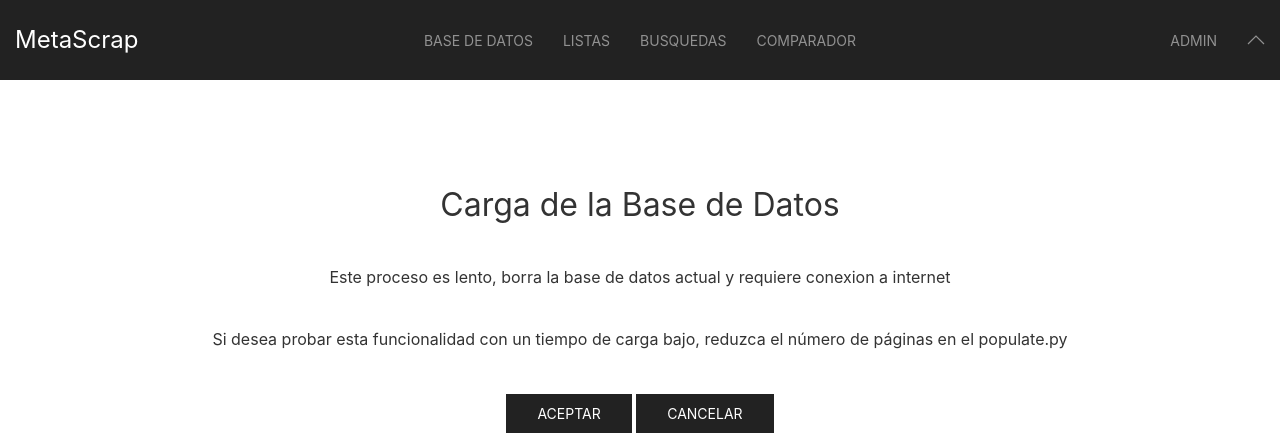
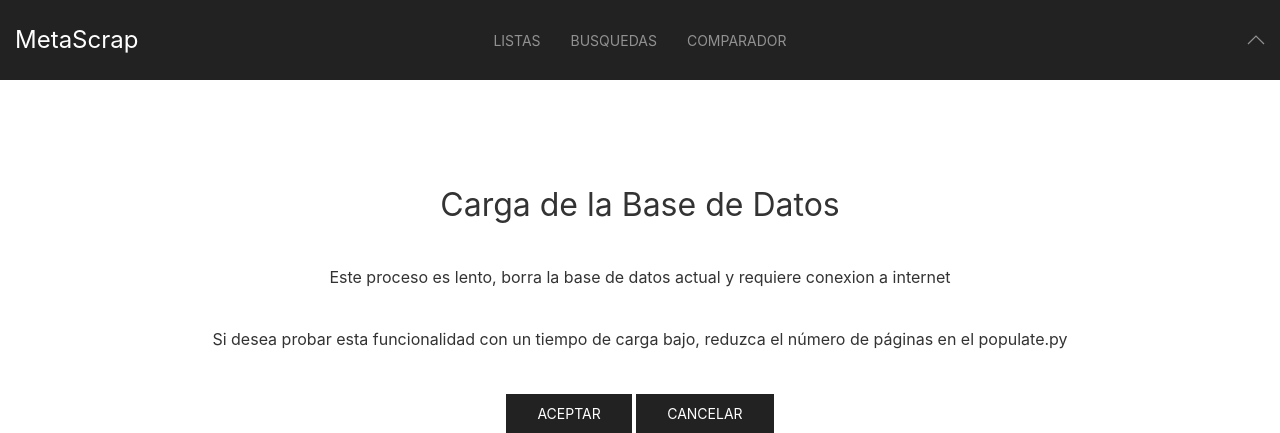
Before and after one commit to plss12/Metacritic-Scraping, a Django app: page /populateBD/ in a window 1280 px wide. Shown: the top 433 px of the page. Run offline with Django 3.2, Linux system fonts and the light colour scheme; the visitor is signed in with stand-in values (Sample User, id 1).

Commit message:
Update base.html

```diff
--- a/MetacriticScrap/main/templates/base.html
+++ b/MetacriticScrap/main/templates/base.html
@@ -18,14 +18,6 @@
                 <div class="uk-navbar-center">
 
                     <ul class="uk-navbar-nav">
-                        <li><a href="#">Base de datos</a>
-                        <div class="uk-navbar-dropdown">
-                                <ul class="uk-nav uk-navbar-dropdown-nav">
-                                    <li><a href="/populateBD">Poblar Base de Datos</a></li>
-                                    <li><a href="/populateWhoosh">Crear índice Whoosh</a></li>
-                                </ul>
-                            </div>
-                        </li>
                         <li><a href="#">Listas</a>
                             <div class="uk-navbar-dropdown">
                                 <ul class="uk-nav uk-navbar-dropdown-nav">
@@ -69,7 +61,6 @@
                 </div>
                 <div class="uk-navbar-right">
                     <ul class="uk-navbar-nav">
-                        <li><a href="/admin">Admin</a></li>
                         <li><a href="#" uk-totop uk-scroll></a></li>
                     </ul>
                 </div>
```
